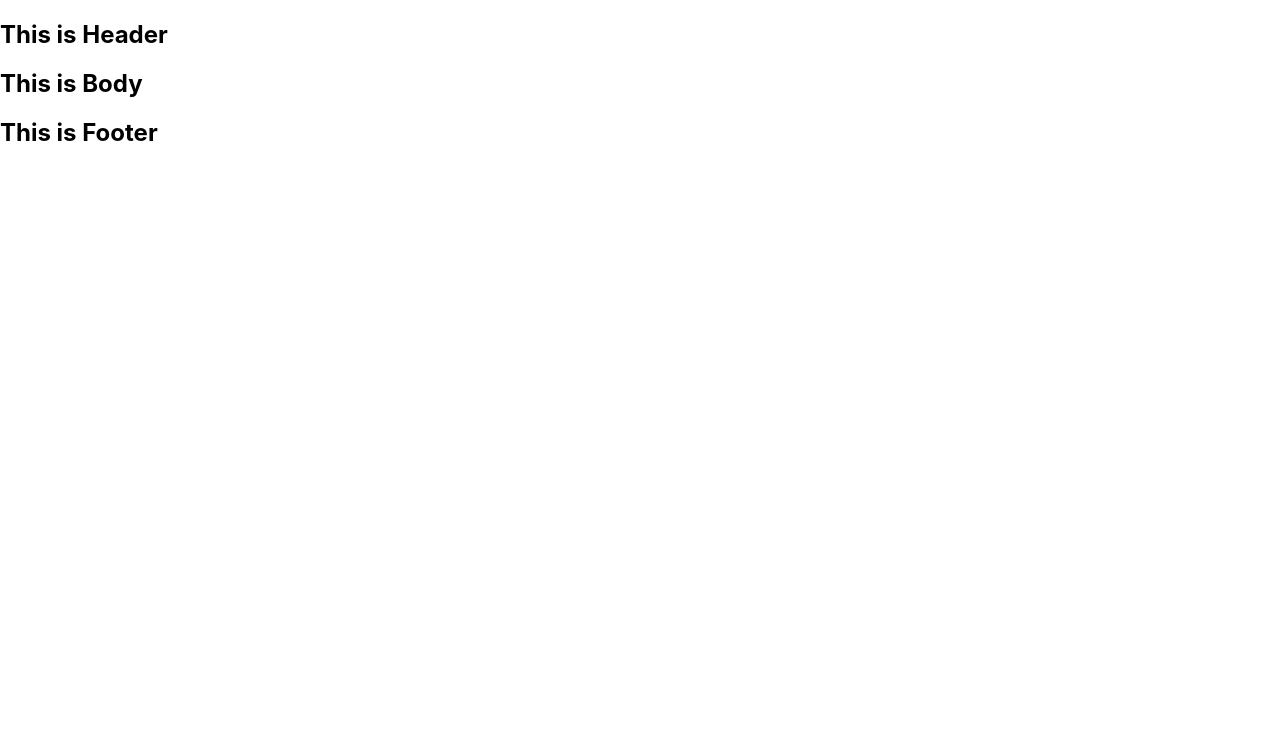
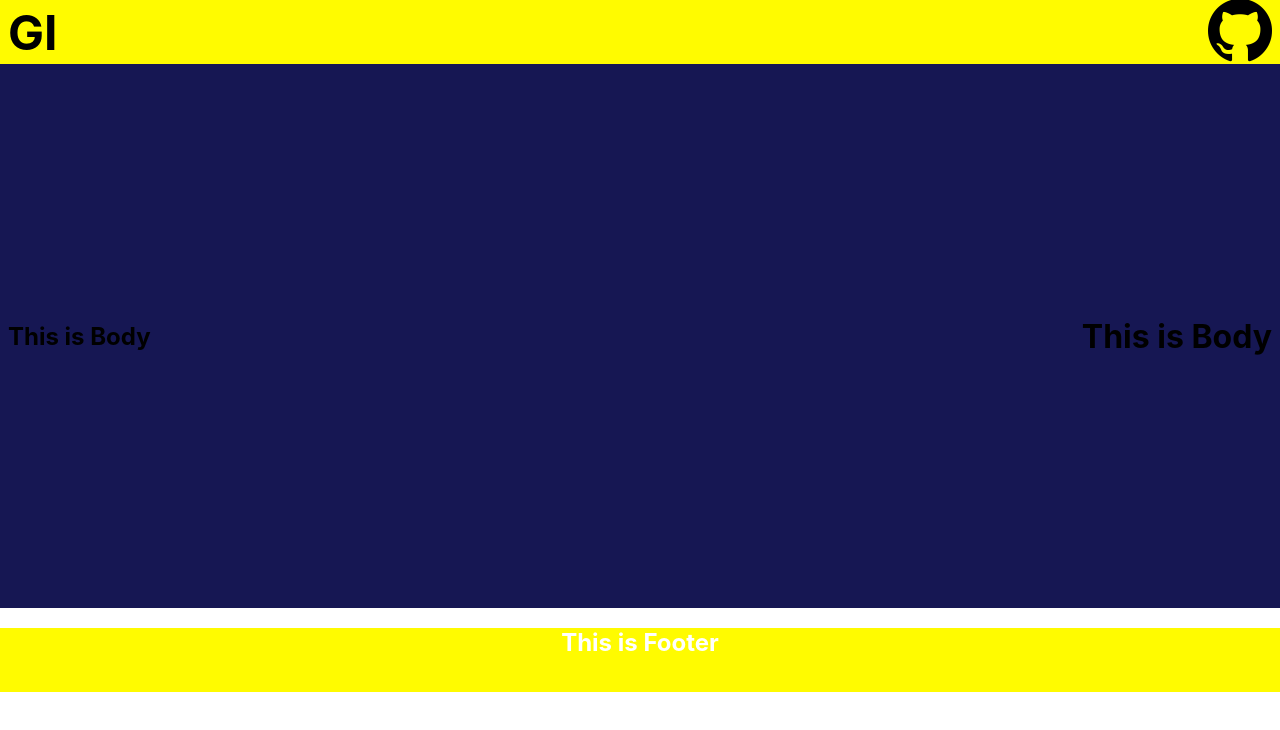
Before and after one commit to RohanDas28/GIndexer, a Next.js app: page / in a window 1280 px wide. Shown: the top 730 px of the page. Built offline with nearby package versions, Linux system fonts and the light colour scheme.

Commit message:
Pata Nahi Kya Daala 😭

```diff
--- a/pages/components/Body.js
+++ b/pages/components/Body.js
@@ -2,7 +2,12 @@
 
 const Body = () =>{
     return (
+        <>
+        <div className="hero">
         <h2>This is Body</h2>
+        <h1> This is Body</h1>
+        </div>
+        </>
     )
 }
 
--- a/pages/components/Footer.js
+++ b/pages/components/Footer.js
@@ -3,7 +3,9 @@
 const Footer = () => {
     return (
 
-        <h2>This is Footer</h2>
+        <div className="footer">
+            <h2>This is Footer</h2>
+            </div>
 
     )
 }
--- a/pages/components/Header.js
+++ b/pages/components/Header.js
@@ -1,8 +1,20 @@
 
-
+import Image from 'next/image'
 const Header = () =>{
     return (
-        <h2>This is Header</h2>
+        <div className="navbar">
+
+            <div className="navbar-brand">
+                <a href="#">
+                    <h1>GI</h1>
+                </a>
+            </div>
+
+            <div className="navbar-image">
+            <Image src="/github.png" alt="me" width="64" height="64" />
+            </div>
+
+        </div>
     )
 }
 
--- a/styles/globals.css
+++ b/styles/globals.css
@@ -2,6 +2,7 @@ html,
 body {
   padding: 0;
   margin: 0;
+  height: 100vh;
   font-family: -apple-system, BlinkMacSystemFont, Segoe UI, Roboto, Oxygen,
     Ubuntu, Cantarell, Fira Sans, Droid Sans, Helvetica Neue, sans-serif;
 }
@@ -24,3 +25,46 @@ a {
     background: black;
   }
 }
+body{
+  display:flex;
+  flex-direction:column;
+}
+
+.navbar{
+  background: #fffb00;
+  padding: 0.5rem;
+  height: 8vh;
+  display: flex;
+  justify-content: space-between;
+  align-items: center;
+}
+.navbar-brand{
+  font-size: 1.5rem;
+  font-weight: bold;
+  color: #000;
+
+}
+.navbar-image{
+  align-items: center;
+}
+
+.footer{
+  background-color: #fffb00;
+  color: white;
+  text-align: center;
+  height: 8vh;
+
+}
+.footer-brand{
+  font-weight: bold;
+  color: #000;
+
+}
+.hero{
+  background: #161753;
+  padding: 0.5rem;
+  display: flex;
+  justify-content: space-between;
+  align-items: center;
+  min-height: 68vh;
+}
```
Also changed, not shown: styles/Home.module.css (deleted, +0 -129 lines), public/github.png (added).
